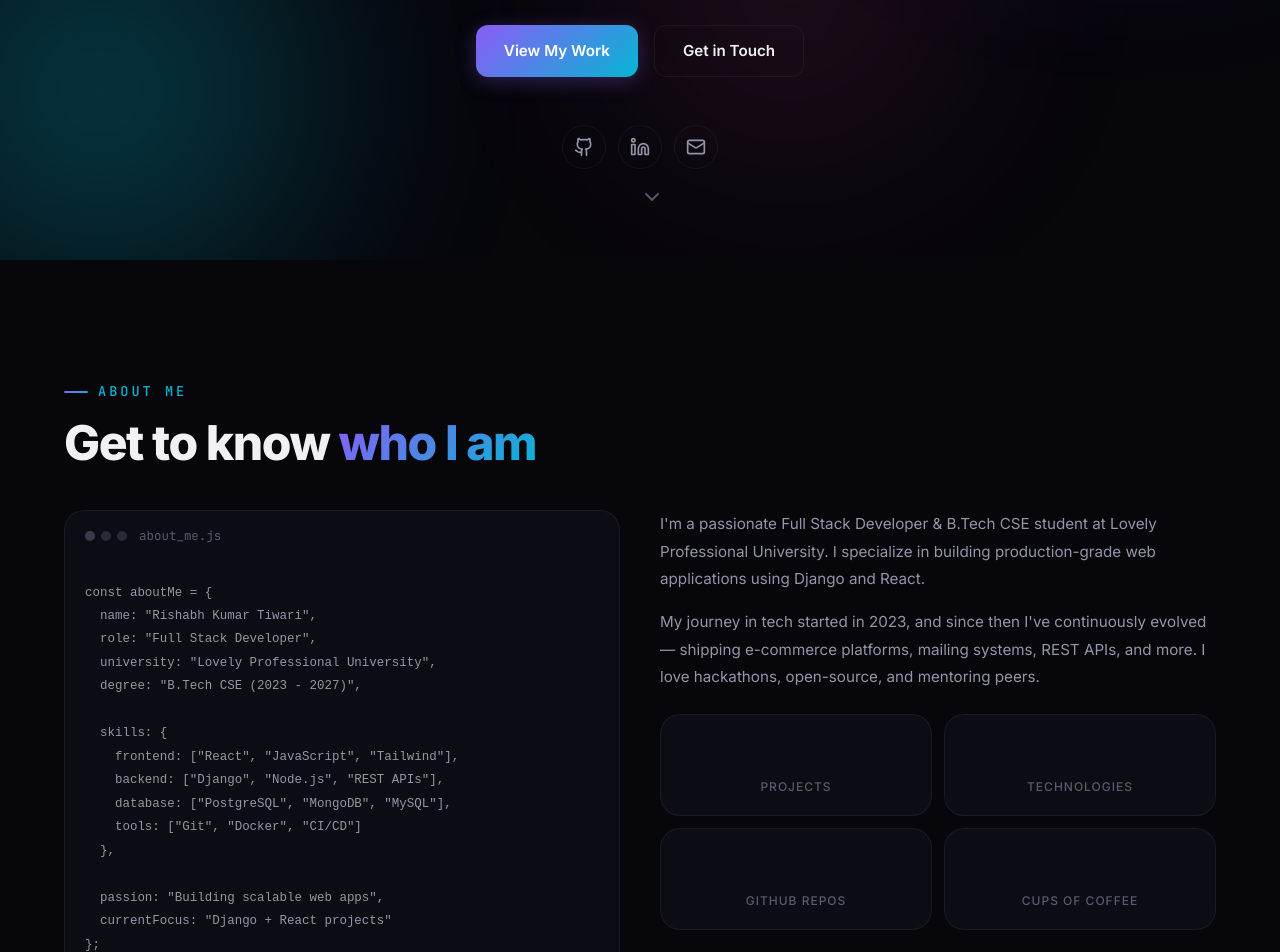
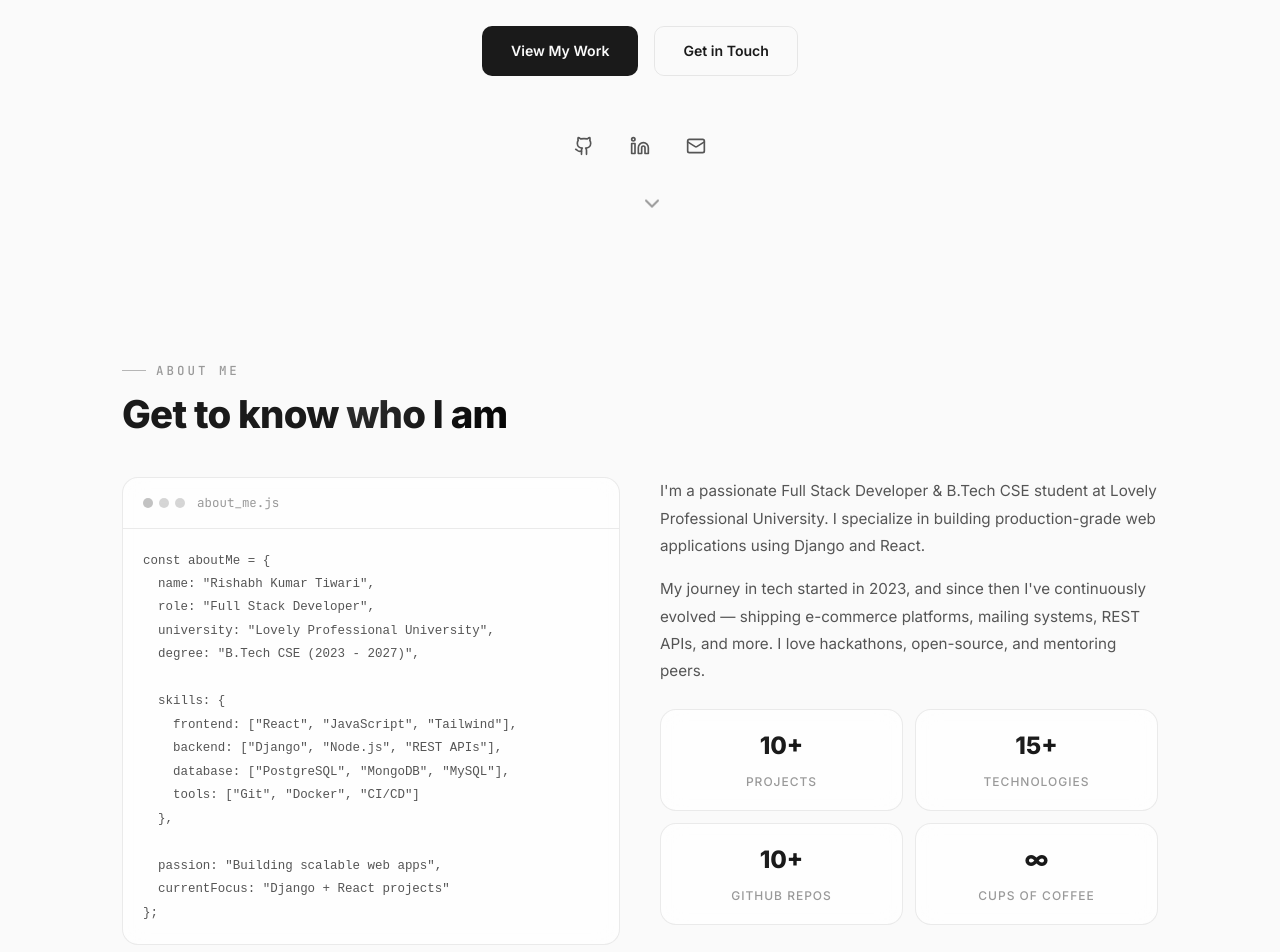
Before and after one commit to rishabhtcodes/Portfolio, a React (Vite) app: page / in a window 1280 px wide. Shown: the part 540-1492 px from the top of the page. Built offline with nearby package versions, Linux system fonts and the light colour scheme.

Commit message:
Updating the themes by making changes in styling

```diff
--- a/src/index.css
+++ b/src/index.css
@@ -1,56 +1,65 @@
 /* ============================================
-   DESIGN SYSTEM — Dark Premium Portfolio
+   DESIGN SYSTEM — Monochrome Glassmorphism
+   Old layout structure + Monochrome palette
    ============================================ */
 
+@import url('https://fonts.googleapis.com/css2?family=Inter:wght@300;400;500;600;700;800;900&family=JetBrains+Mono:wght@300;400;500;600&family=DM+Serif+Display:ital@0;1&display=swap');
+
 :root {
-  /* Colors */
-  --bg-primary: #06060b;
-  --bg-secondary: #0c0c14;
-  --bg-surface: #111119;
-  --bg-surface-hover: #16161f;
-  --bg-glass: rgba(17, 17, 25, 0.7);
-  --bg-glass-border: rgba(255, 255, 255, 0.06);
+  --bg-primary: #fafafa;
+  --bg-secondary: #f0f0f0;
+  --bg-card: rgba(255, 255, 255, 0.7);
+  --bg-card-hover: rgba(255, 255, 255, 0.9);
 
-  --text-primary: #f0f0f5;
-  --text-secondary: #9595a8;
-  --text-muted: #5a5a6e;
+  --border-color: rgba(0, 0, 0, 0.08);
+  --border-hover: rgba(0, 0, 0, 0.15);
+  --glass-blur: blur(12px);
 
-  --accent-purple: #8b5cf6;
-  --accent-cyan: #06b6d4;
-  --accent-pink: #ec4899;
-  --accent-green: #10b981;
-  --accent-amber: #f59e0b;
+  --text-primary: #1a1a1a;
+  --text-secondary: #555555;
+  --text-muted: #999999;
 
-  --gradient-primary: linear-gradient(135deg, #8b5cf6, #06b6d4);
-  --gradient-accent: linear-gradient(135deg, #ec4899, #8b5cf6);
-  --gradient-warm: linear-gradient(135deg, #f59e0b, #ec4899);
+  --accent: #1a1a1a;
+  --accent-soft: rgba(0, 0, 0, 0.06);
+  --gradient-text: linear-gradient(135deg, #333 0%, #000 100%);
+  --gradient-accent: linear-gradient(135deg, #555 0%, #111 100%);
+  --gradient-section: linear-gradient(180deg, transparent, rgba(0, 0, 0, 0.02));
 
-  /* Typography */
-  --font-sans: 'Inter', -apple-system, BlinkMacSystemFont, 'Segoe UI', sans-serif;
-  --font-mono: 'JetBrains Mono', 'Fira Code', monospace;
+  --font-sans: 'Inter', -apple-system, BlinkMacSystemFont, sans-serif;
+  --font-mono: 'JetBrains Mono', monospace;
+  --font-serif: 'DM Serif Display', Georgia, serif;
 
-  /* Spacing */
-  --section-padding: 120px 0;
-  --container-width: 1200px;
-  --container-padding: 0 24px;
-
-  /* Borders */
-  --radius-sm: 8px;
-  --radius-md: 12px;
-  --radius-lg: 20px;
-  --radius-xl: 28px;
-
-  /* Shadows */
-  --shadow-glow-purple: 0 0 60px rgba(139, 92, 246, 0.15);
-  --shadow-glow-cyan: 0 0 60px rgba(6, 182, 212, 0.15);
-  --shadow-card: 0 4px 24px rgba(0, 0, 0, 0.4);
+  --section-padding: 100px 0;
+  --container-width: 1100px;
+  --radius: 16px;
+  --radius-sm: 10px;
+  --radius-xs: 6px;
 }
 
-/* ============================================
-   BASE RESET & GLOBALS
-   ============================================ */
+[data-theme="dark"] {
+  --bg-primary: #0a0a0a;
+  --bg-secondary: #111111;
+  --bg-card: rgba(255, 255, 255, 0.04);
+  --bg-card-hover: rgba(255, 255, 255, 0.08);
 
-*, *::before, *::after {
+  --border-color: rgba(255, 255, 255, 0.06);
+  --border-hover: rgba(255, 255, 255, 0.12);
+
+  --text-primary: #f0f0f0;
+  --text-secondary: #aaaaaa;
+  --text-muted: #666666;
+
+  --accent: #f0f0f0;
+  --accent-soft: rgba(255, 255, 255, 0.06);
+  --gradient-text: linear-gradient(135deg, #ccc 0%, #fff 100%);
+  --gradient-accent: linear-gradient(135deg, #aaa 0%, #fff 100%);
+  --gradient-section: linear-gradient(180deg, transparent, rgba(255, 255, 255, 0.01));
+}
+
+/* ============================================ RESET */
+*,
+*::before,
+*::after {
   margin: 0;
   padding: 0;
   box-sizing: border-box;
@@ -67,13 +76,17 @@ body {
   color: var(--text-primary);
   line-height: 1.7;
   -webkit-font-smoothing: antialiased;
-  -moz-osx-font-smoothing: grayscale;
   overflow-x: hidden;
+  transition: background 0.4s ease, color 0.4s ease;
 }
 
 ::selection {
-  background: rgba(139, 92, 246, 0.3);
+  background: rgba(0, 0, 0, 0.1);
   color: var(--text-primary);
+}
+
+[data-theme="dark"] ::selection {
+  background: rgba(255, 255, 255, 0.12);
 }
 
 ::-webkit-scrollbar {
@@ -85,7 +98,7 @@ body {
 }
 
 ::-webkit-scrollbar-thumb {
-  background: var(--accent-purple);
+  background: var(--text-muted);
   border-radius: 3px;
 }
 
@@ -94,7 +107,8 @@ a {
   text-decoration: none;
 }
 
-ul, ol {
+ul,
+ol {
   list-style: none;
 }
 
@@ -103,15 +117,12 @@ img {
   display: block;
 }
 
-/* ============================================
-   LAYOUT
-   ============================================ */
-
+/* ============================================ UTILITIES */
 .container {
   width: 100%;
   max-width: var(--container-width);
   margin: 0 auto;
-  padding: var(--container-padding);
+  padding: 0 32px;
 }
 
 .section {
@@ -119,18 +130,14 @@ img {
   position: relative;
 }
 
-/* ============================================
-   TYPOGRAPHY
-   ============================================ */
-
 .section-label {
   font-family: var(--font-mono);
-  font-size: 0.85rem;
+  font-size: 0.78rem;
   font-weight: 500;
-  color: var(--accent-cyan);
+  color: var(--text-muted);
   text-transform: uppercase;
   letter-spacing: 3px;
-  margin-bottom: 12px;
+  margin-bottom: 10px;
   display: flex;
   align-items: center;
   gap: 10px;
@@ -139,61 +146,59 @@ img {
 .section-label::before {
   content: '';
   width: 24px;
-  height: 2px;
-  background: var(--gradient-primary);
-  border-radius: 1px;
+  height: 1.5px;
+  background: var(--accent);
+  opacity: 0.3;
 }
 
 .section-title {
-  font-size: clamp(2rem, 4vw, 3rem);
+  font-size: clamp(1.8rem, 4vw, 2.4rem);
   font-weight: 800;
-  line-height: 1.15;
-  margin-bottom: 20px;
-  letter-spacing: -0.03em;
+  line-height: 1.2;
+  margin-bottom: 12px;
+  letter-spacing: -0.02em;
 }
 
-.section-subtitle {
-  font-size: 1.1rem;
-  color: var(--text-secondary);
-  max-width: 600px;
-  line-height: 1.7;
-}
-
-.gradient-text {
-  background: var(--gradient-primary);
+.section-title .gradient-text {
+  background: var(--gradient-text);
   -webkit-background-clip: text;
   -webkit-text-fill-color: transparent;
   background-clip: text;
 }
 
-/* ============================================
-   GLASSMORPHISM CARD
-   ============================================ */
+.section-subtitle {
+  font-size: 0.95rem;
+  color: var(--text-secondary);
+  max-width: 550px;
+  line-height: 1.7;
+}
 
+/* ============================================ GLASS CARD */
 .glass-card {
-  background: var(--bg-glass);
-  backdrop-filter: blur(20px);
-  -webkit-backdrop-filter: blur(20px);
-  border: 1px solid var(--bg-glass-border);
-  border-radius: var(--radius-lg);
-  transition: all 0.4s cubic-bezier(0.22, 1, 0.36, 1);
+  background: var(--bg-card);
+  backdrop-filter: var(--glass-blur);
+  -webkit-backdrop-filter: var(--glass-blur);
+  border: 1px solid var(--border-color);
+  border-radius: var(--radius);
+  transition: all 0.35s ease;
 }
 
 .glass-card:hover {
-  border-color: rgba(139, 92, 246, 0.2);
+  background: var(--bg-card-hover);
+  border-color: var(--border-hover);
   transform: translateY(-4px);
-  box-shadow: var(--shadow-glow-purple);
+  box-shadow: 0 12px 40px rgba(0, 0, 0, 0.06);
 }
 
-/* ============================================
-   ANIMATIONS
-   ============================================ */
+[data-theme="dark"] .glass-card:hover {
+  box-shadow: 0 12px 40px rgba(255, 255, 255, 0.03);
+}
 
+/* ============================================ ANIMATIONS */
 .fade-in {
   opacity: 0;
-  transform: translateY(30px);
-  transition: opacity 0.7s cubic-bezier(0.22, 1, 0.36, 1),
-              transform 0.7s cubic-bezier(0.22, 1, 0.36, 1);
+  transform: translateY(24px);
+  transition: opacity 0.6s ease, transform 0.6s ease;
 }
 
 .fade-in.visible {
@@ -201,113 +206,120 @@ img {
   transform: translateY(0);
 }
 
-.fade-in-left {
-  opacity: 0;
-  transform: translateX(-40px);
-  transition: opacity 0.7s cubic-bezier(0.22, 1, 0.36, 1),
-              transform 0.7s cubic-bezier(0.22, 1, 0.36, 1);
+.stagger-1 {
+  transition-delay: 0.05s;
 }
 
-.fade-in-left.visible {
-  opacity: 1;
-  transform: translateX(0);
+.stagger-2 {
+  transition-delay: 0.1s;
 }
 
-.fade-in-right {
-  opacity: 0;
-  transform: translateX(40px);
-  transition: opacity 0.7s cubic-bezier(0.22, 1, 0.36, 1),
-              transform 0.7s cubic-bezier(0.22, 1, 0.36, 1);
+.stagger-3 {
+  transition-delay: 0.15s;
 }
 
-.fade-in-right.visible {
-  opacity: 1;
-  transform: translateX(0);
+.stagger-4 {
+  transition-delay: 0.2s;
 }
 
-.stagger-1 { transition-delay: 0.1s; }
-.stagger-2 { transition-delay: 0.2s; }
-.stagger-3 { transition-delay: 0.3s; }
-.stagger-4 { transition-delay: 0.4s; }
-.stagger-5 { transition-delay: 0.5s; }
-.stagger-6 { transition-delay: 0.6s; }
+.stagger-5 {
+  transition-delay: 0.25s;
+}
+
+.stagger-6 {
+  transition-delay: 0.3s;
+}
+
+.stagger-7 {
+  transition-delay: 0.35s;
+}
+
+.stagger-8 {
+  transition-delay: 0.4s;
+}
 
 @keyframes float {
-  0%, 100% { transform: translateY(0px); }
-  50% { transform: translateY(-20px); }
+
+  0%,
+  100% {
+    transform: translateY(0);
+  }
+
+  50% {
+    transform: translateY(-8px);
+  }
 }
 
 @keyframes pulse-glow {
-  0%, 100% { opacity: 0.4; }
-  50% { opacity: 0.8; }
-}
 
-@keyframes spin-slow {
-  from { transform: rotate(0deg); }
-  to { transform: rotate(360deg); }
+  0%,
+  100% {
+    opacity: 0.4;
+  }
+
+  50% {
+    opacity: 1;
+  }
 }
 
 @keyframes gradient-shift {
-  0% { background-position: 0% 50%; }
-  50% { background-position: 100% 50%; }
-  100% { background-position: 0% 50%; }
+  0% {
+    background-position: 0% 50%;
+  }
+
+  50% {
+    background-position: 100% 50%;
+  }
+
+  100% {
+    background-position: 0% 50%;
+  }
 }
 
-/* ============================================
-   BUTTONS
-   ============================================ */
-
+/* ============================================ BUTTONS */
 .btn {
   display: inline-flex;
   align-items: center;
   gap: 8px;
   padding: 12px 28px;
-  border-radius: var(--radius-md);
   font-family: var(--font-sans);
-  font-size: 0.95rem;
+  font-size: 0.88rem;
   font-weight: 600;
   cursor: pointer;
-  border: none;
-  transition: all 0.3s cubic-bezier(0.22, 1, 0.36, 1);
+  border-radius: var(--radius-sm);
+  border: 1px solid var(--border-color);
+  transition: all 0.3s ease;
 }
 
 .btn-primary {
-  background: var(--gradient-primary);
-  color: white;
-  box-shadow: 0 4px 20px rgba(139, 92, 246, 0.3);
+  background: var(--accent);
+  color: var(--bg-primary);
+  border-color: transparent;
 }
 
 .btn-primary:hover {
+  opacity: 0.85;
   transform: translateY(-2px);
-  box-shadow: 0 6px 30px rgba(139, 92, 246, 0.45);
 }
 
 .btn-outline {
   background: transparent;
   color: var(--text-primary);
-  border: 1px solid var(--bg-glass-border);
 }
 
 .btn-outline:hover {
-  border-color: var(--accent-purple);
-  background: rgba(139, 92, 246, 0.08);
+  border-color: var(--border-hover);
   transform: translateY(-2px);
 }
 
-/* ============================================
-   RESPONSIVE
-   ============================================ */
-
-@media (max-width: 1024px) {
-  :root {
-    --section-padding: 80px 0;
-  }
-}
-
+/* ============================================ RESPONSIVE */
 @media (max-width: 768px) {
   :root {
     --section-padding: 60px 0;
-    --container-padding: 0 16px;
+  }
+
+  .container {
+    padding: 0 20px;
   }
 }
 
```
